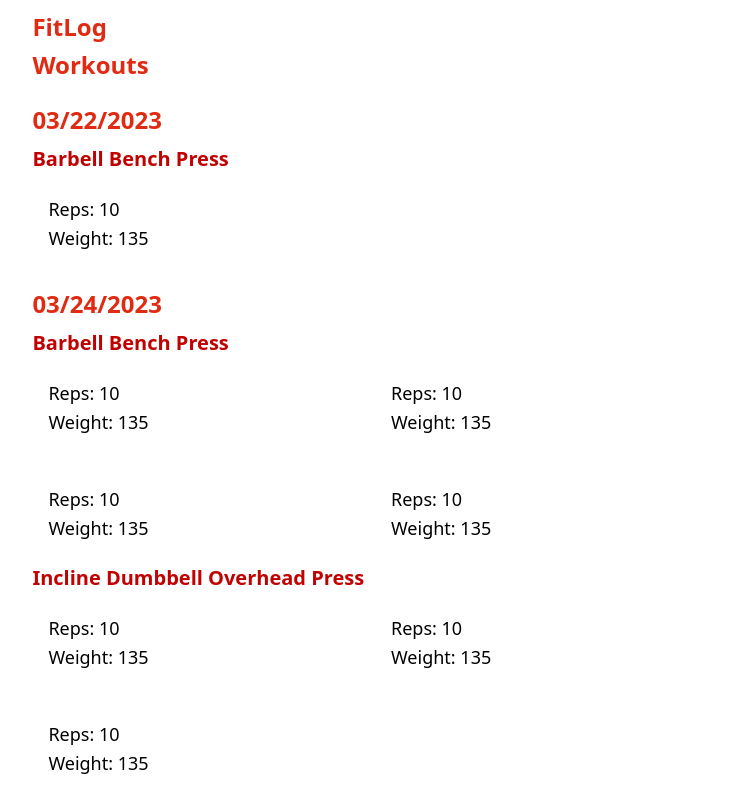
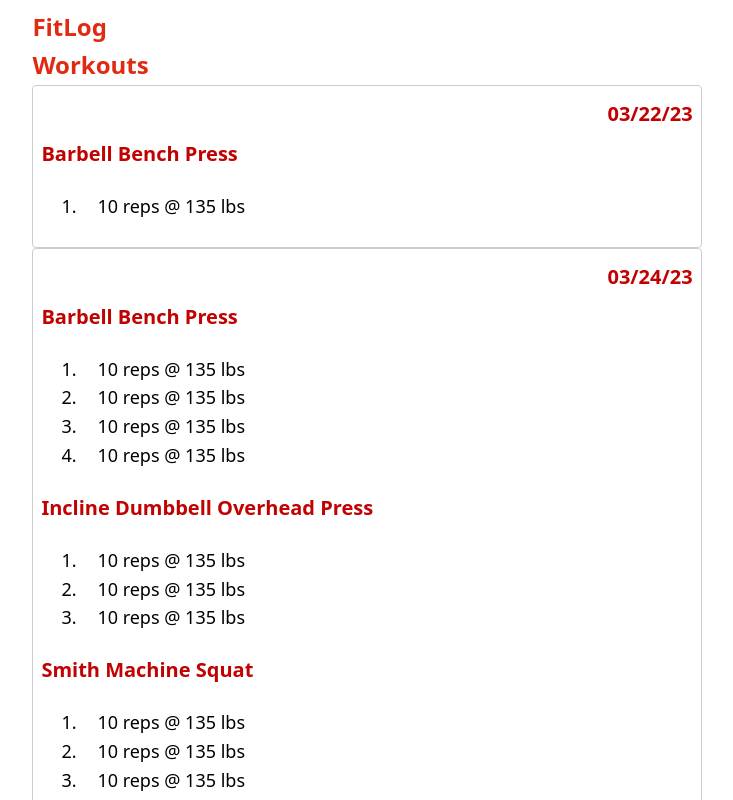
Before and after one commit to naterpotatoers/FitLog, a React (Create React App) app: page / in a window 1280 px wide. Shown: the top 800 px of the page, without its empty margins (273-1006 px from the left). Built offline with nearby package versions, Linux system fonts and the light colour scheme.

Commit message:
simplifies css

```diff
--- a/src/common/formatCreatedDate.ts
+++ b/src/common/formatCreatedDate.ts
@@ -1,6 +1,8 @@
 export function formatCreatedDate(date: String) {
     let dateArr = date.split('-')
-    let year = dateArr[0]
+    // let year = dateArr[0]
+    // only keep last two digits of year
+    let year = dateArr[0].slice(2)
     let month = dateArr[1]
     let day = dateArr[2].split('T')[0]
     return `${month}/${day}/${year}`
--- a/src/components/WorkoutHistory.tsx
+++ b/src/components/WorkoutHistory.tsx
@@ -19,29 +19,27 @@
     }, {} as any)
 
     return (
-        <div className='content'>
+        <div>
             <h2 className='title'>Workouts</h2>
             {Object.keys(groupedWorkouts).map((date) => {
                 return (
-                    <div className='grid-ish' key={date}>
-                        <h3 className='title sticky'>{date}</h3>
+                    <div className='border' key={date}>
+                        <h3 className='subtitle sticky'>{date}</h3>
                         {Object.keys(groupedWorkouts[date]).map((exercise) => {
                             return (
                                 <div key={date + exercise}>
                                     <h4 className='subtitle'>{exercise}</h4>
-                                    <div className='grid'>
+                                    <ol>
                                         {
                                             groupedWorkouts[date][exercise].map((workout: WorkoutsDTO) => {
                                                 return (
-                                                    <div className='col' key={workout.id}>
-                                                        <p>Reps: {workout.reps}</p>
-                                                        <p>Weight: {workout.weight}</p>
-                                                        {workout.created_at !== workout.updated_at && <p>Updated: {formatCreatedDate(workout.updated_at)}</p>}
-                                                    </div>
+                                                    <li className='spacer' key={workout.id}>
+                                                        <p>{workout.reps} reps @ {workout.weight} lbs</p>
+                                                    </li>
                                                 )
                                             })
                                         }
-                                    </div>
+                                    </ol>
                                 </div>
                             )
                         })}
--- a/src/index.css
+++ b/src/index.css
@@ -1,8 +1,9 @@
 :root {
   --clr-primary: #e12a12;
   --clr-secondary: #c10202;
-  --clr-body: #333;
-  --clr-bg: #ddd;
+  --clr-tertiary: #f5f5f5;
+  --clr-dark: #989898;
+  --clr-bg: color-scheme(light dark);
   --spacer: 1rem;
   --border-radius: 0.25rem;
   --border: 1px solid #ccc;
@@ -43,10 +44,6 @@
   margin: 0;
 }
 
-.content>*+* {
-  margin-top: 1rem;
-}
-
 .title {
   font-size: 1.5rem;
   color: var(--clr-primary);
@@ -58,17 +55,24 @@
   color: var(--clr-secondary);
 }
 
-.grid {
-  display: grid;
-  grid-template-columns: repeat(auto-fit, minmax(250px, 1fr));
-  gap: 1rem;
+.alternative-subtitle {
+  font-size: 1.25rem;
+  padding: 0.25rem 0;
+  color: var(--clr-dark);
 }
 
-.col {
-  padding: 1rem;
+.spacer {
+  padding-inline-start: var(--spacer);
 }
 
 .sticky {
   position: sticky;
   top: 0;
+  text-align: right;
 }
+
+.border {
+  border: var(--border);
+  border-radius: var(--border-radius);
+  padding: .5rem;
+}
```
